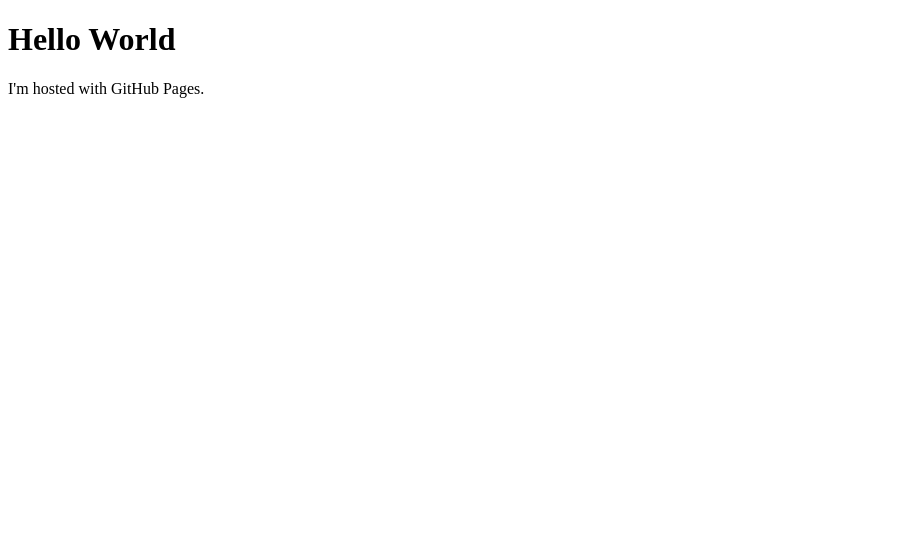
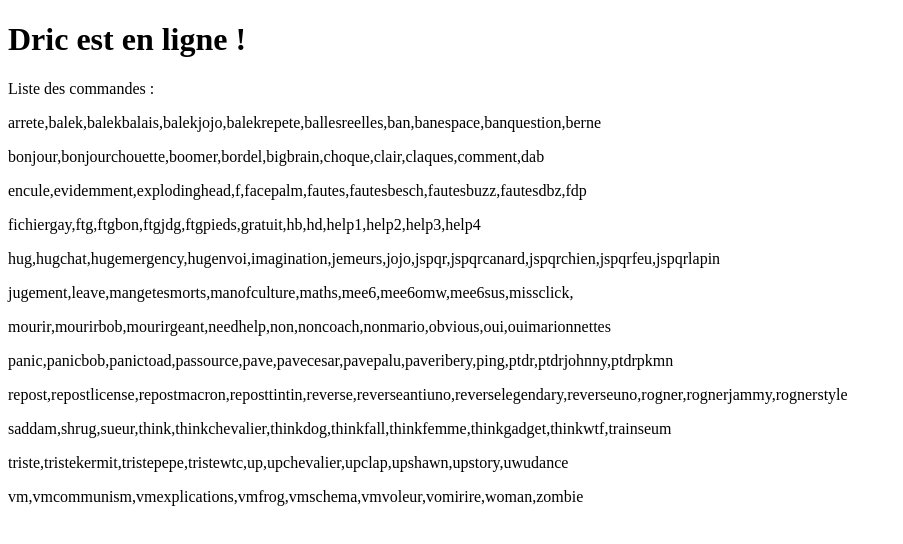
Before and after one commit to Miquiquio/miquiquio.github.io, a plain HTML site: page index.html in a window 1280 px wide. Shown: the whole page, without its empty margins (0-903 px from the left). Drawn offline with Linux system fonts and the light colour scheme.

Commit message:
Update index.html

```diff
--- a/index.html
+++ b/index.html
@@ -1,10 +1,22 @@
 <!DOCTYPE html>
 <html>
   <head>
-    <title>miquiquio.github.io</title>
+    <title>dric.github.io</title>
   </head>
   <body>
-    <h1>Hello World</h1>
-   <p>I'm hosted with GitHub Pages.</p>
+    <h1>Dric est en ligne !</h1>
+   <p>Liste des commandes :</p>
+   <p>arrete,balek,balekbalais,balekjojo,balekrepete,ballesreelles,ban,banespace,banquestion,berne</p>
+   <p>bonjour,bonjourchouette,boomer,bordel,bigbrain,choque,clair,claques,comment,dab</p>
+   <p>encule,evidemment,explodinghead,f,facepalm,fautes,fautesbesch,fautesbuzz,fautesdbz,fdp</p>
+   <p>fichiergay,ftg,ftgbon,ftgjdg,ftgpieds,gratuit,hb,hd,help1,help2,help3,help4</p>
+   <p>hug,hugchat,hugemergency,hugenvoi,imagination,jemeurs,jojo,jspqr,jspqrcanard,jspqrchien,jspqrfeu,jspqrlapin</p>
+   <p>jugement,leave,mangetesmorts,manofculture,maths,mee6,mee6omw,mee6sus,missclick,</p>
+   <p>mourir,mourirbob,mourirgeant,needhelp,non,noncoach,nonmario,obvious,oui,ouimarionnettes</p>
+   <p>panic,panicbob,panictoad,passource,pave,pavecesar,pavepalu,paveribery,ping,ptdr,ptdrjohnny,ptdrpkmn</p>
+   <p>repost,repostlicense,repostmacron,reposttintin,reverse,reverseantiuno,reverselegendary,reverseuno,rogner,rognerjammy,rognerstyle</p>
+   <p>saddam,shrug,sueur,think,thinkchevalier,thinkdog,thinkfall,thinkfemme,thinkgadget,thinkwtf,trainseum</p>
+   <p>triste,tristekermit,tristepepe,tristewtc,up,upchevalier,upclap,upshawn,upstory,uwudance</p>
+   <p>vm,vmcommunism,vmexplications,vmfrog,vmschema,vmvoleur,vomirire,woman,zombie</p>
   </body>
 </html>
```
